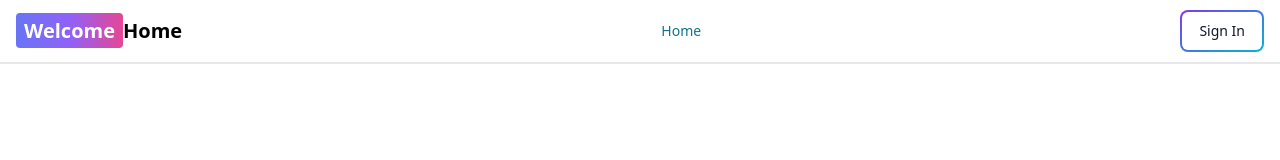
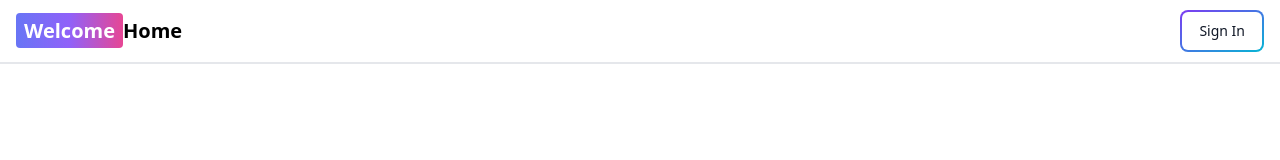
Before and after one commit to jazwu/welcome-home, a React (Vite) app in the folder client/: page / in a window 1280 px wide. Shown: the top 160 px of the page. Built offline with nearby package versions, Linux system fonts and the light colour scheme.

Commit message:
delete home page link from header

```diff
--- a/client/src/components/Header.jsx
+++ b/client/src/components/Header.jsx
@@ -122,9 +122,6 @@ export default function Header() {
           <Navbar.Toggle />
         </div>
         <Navbar.Collapse>
-          <Navbar.Link href="/" active={path === "/"}>
-            Home
-          </Navbar.Link>
           {currentUser && (
             <Navbar.Link href="/dashboard" active={path === "/dashboard"}>
               Dashboard
```
